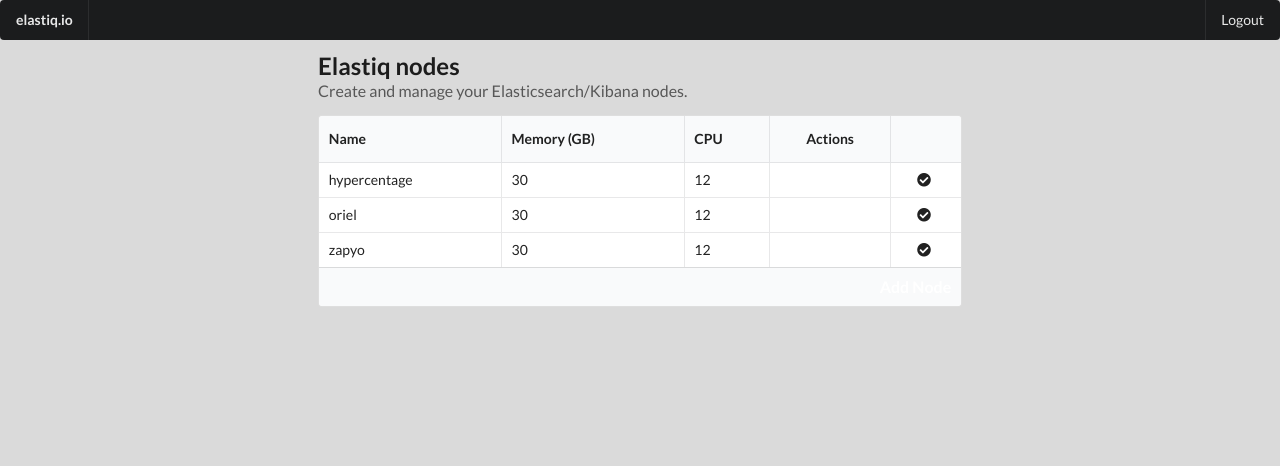
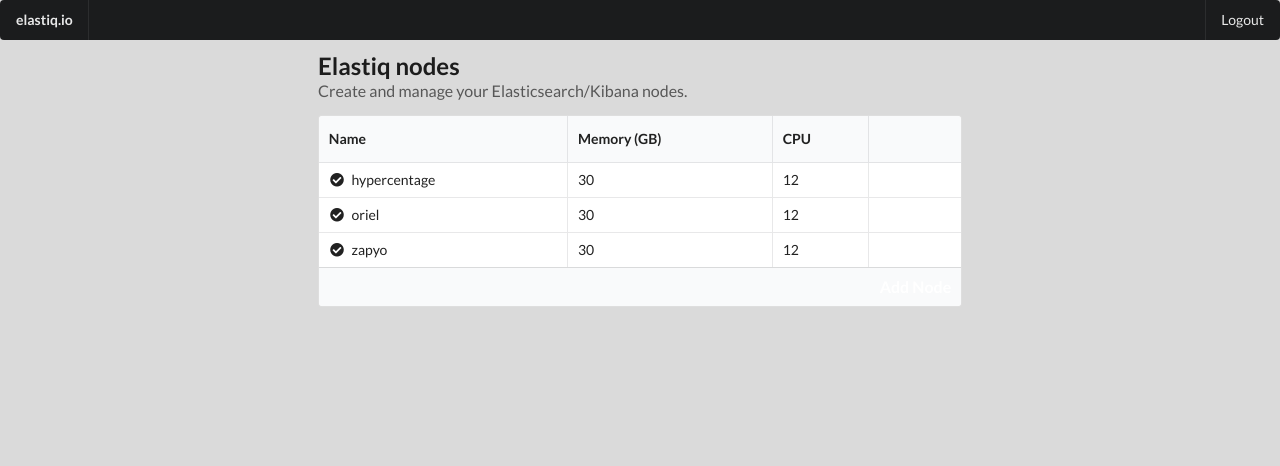
Before and after one commit to mariusionescu/elastiq, a Django app: page /console/ in a window 1280 px wide. Shown: the top 466 px of the page. Run offline with Django 3.2, Linux system fonts and the light colour scheme; a user stored in the database is signed in; data comes from the database, SQL or seed files in the repository; both versions use the stored data as it was before the commit; some libraries are stand-ins or nearby versions.

Commit message:
Small UI changes

```diff
--- a/elastiq/console/templates/console.html
+++ b/elastiq/console/templates/console.html
@@ -18,14 +18,20 @@
         <th>Name</th>
         <th>Memory (GB)</th>
         <th>CPU</th>
-        <th class="ui center aligned">Actions</th>
         <th></th>
     </tr>
     </thead>
     <tbody>
     {% for node in nodes %}
     <tr>
-        <td>{{ node.name }}</td>
+        <td>
+            {% if node.status = 'pending' %}
+                <i class="asterisk loading icon"></i>
+            {% else %}
+                <i class="check circle icon"></i>
+            {% endif %}
+            {{ node.name }}
+        </td>
         <td>{{ node.memory }}</td>
         <td>{{ node.cpu }}</td>
         <td>
@@ -35,13 +41,7 @@
                 </a>
             </div>
         </td>
-        <td class="ui center aligned">
-            {% if node.status = 'pending' %}
-                <i class="asterisk loading icon"></i>
-            {% else %}
-                <i class="check circle icon"></i>
-            {% endif %}
-        </td>
+
     </tr>
     {% endfor %}
     </tbody>
```
Also changed, not shown: elastiq/db.sqlite3 (deleted), 1 other file.
